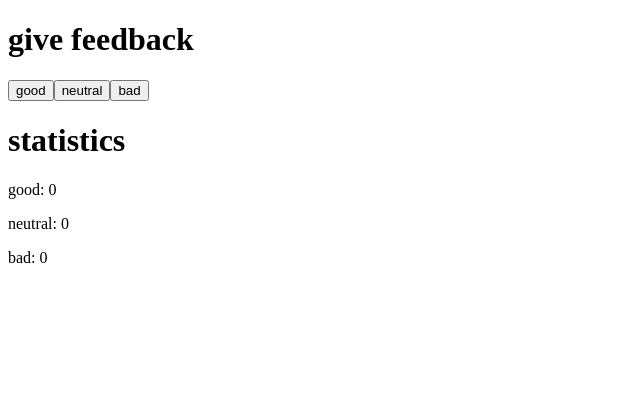
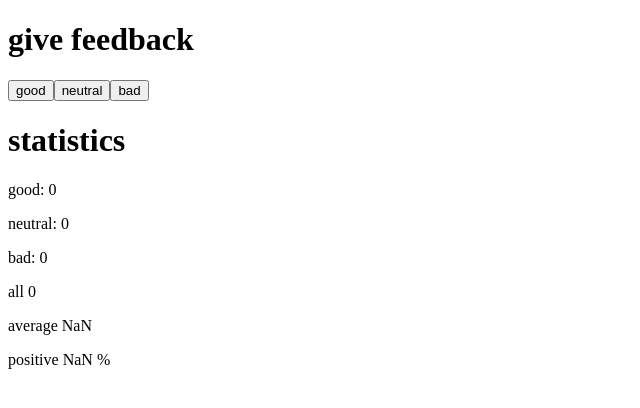
Before and after one commit to xiinthanh/fullstackopen-course, a React (Vite) app in the folder part1/unicafe/: page / in a window 1280 px wide. Shown: the top 408 px of the page, without its empty margins (0-640 px from the left). Built offline with nearby package versions, Linux system fonts and the light colour scheme.

Commit message:
complete E1.7 unicafe step 2

```diff
--- a/part1/unicafe/src/App.jsx
+++ b/part1/unicafe/src/App.jsx
@@ -16,6 +16,10 @@ const App = () => {
       <p>good: {good}</p>
       <p>neutral: {neutral}</p>
       <p>bad: {bad}</p>
+
+      <p>all {good + neutral + bad}</p>
+      <p>average {(good - bad) / (good + neutral + bad)}</p>
+      <p>positive {good / (good + neutral + bad) * 100} %</p>
     </div>
   )
 };
```
